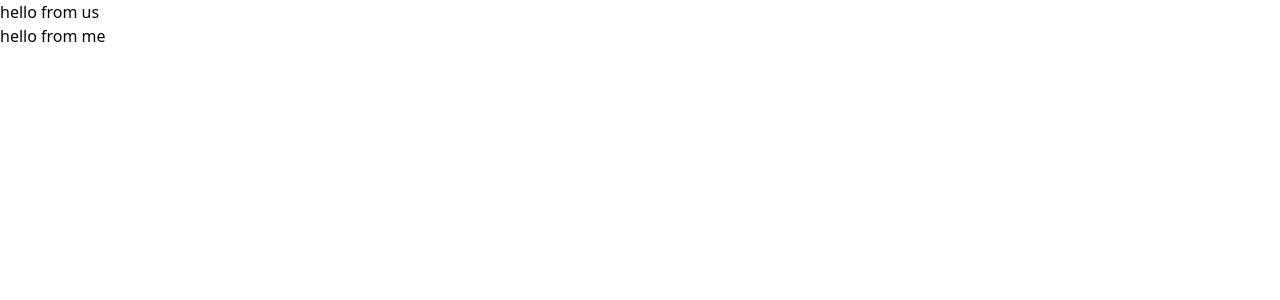
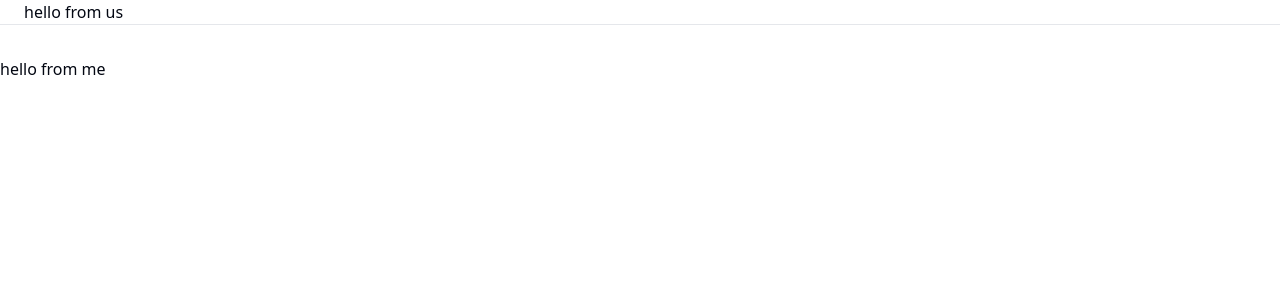
Before and after one commit to westwashin/e-commerce, a Next.js app: page / in a window 1280 px wide. Shown: the top 300 px of the page. Built offline with nearby package versions, Linux system fonts and the light colour scheme.

Commit message:
Update Navbar.tsx

```diff
--- a/app/components/Navbar.tsx
+++ b/app/components/Navbar.tsx
@@ -1,9 +1,30 @@
+import Link from "next/link";
+import {usePathname} from "next/navigation";
+
+const links = [
+    {name:"Home", href:"/"},
+    {name:"Men", href: "/Men"},
+    {name:"Women", href: "/Women"},
+    {name:"Teens", href: "/Teens"},
+];
+
 export default function Navbar() {
+    const pathname = usePathname()
     return (
-        <div>
-            <h1>
-                hello from us
-            </h1>
-        </div>
+        <header className="mb-8 border-b">
+            <div className="flex items-center justify-between mx-auto max-w-2xl px-4 sm:px-6 lg:max-w-7xl">
+              <Link href="/">
+                <h1>
+                    hello from us
+                </h1>
+              </Link>
+
+              <nav className="hidden gap-12 lg:flex 2xl:ml-16">
+                {links.map((link, idx)=>(
+                    <div key={idx}></div>
+                ))}
+              </nav>
+            </div>
+        </header>
     )
 }
```
